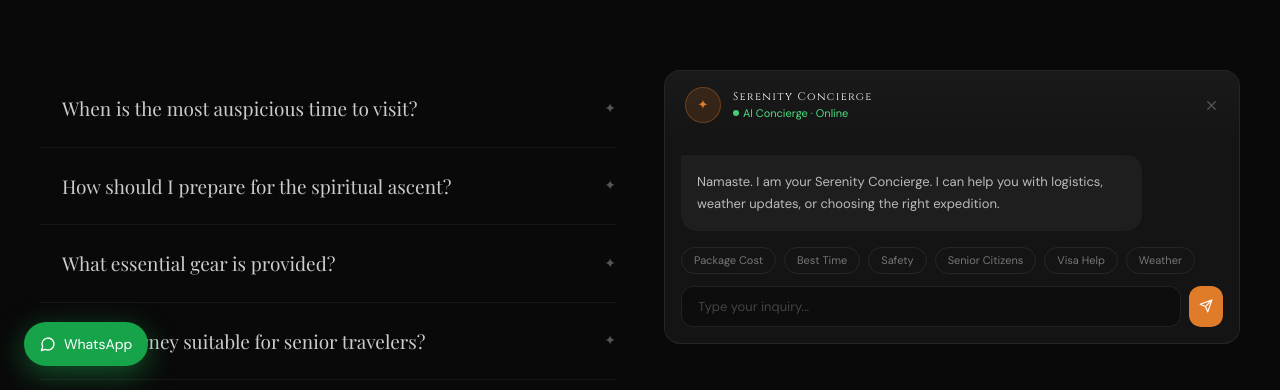
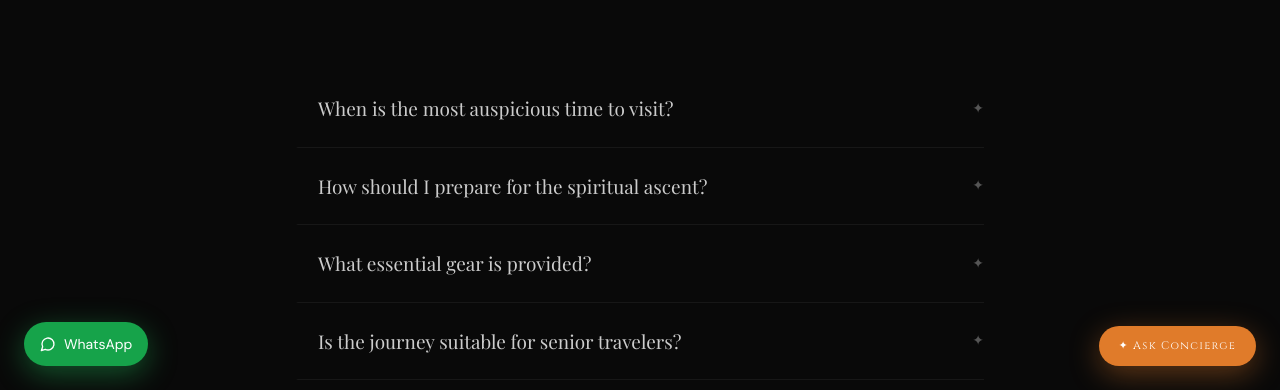
Before and after one commit to bhattpoms0-bit/himalayan-serenity, a React (Vite) app: page /faq in a window 1280 px wide. Shown: the part 410-800 px from the top of the page. Built offline with nearby package versions, Linux system fonts and the light colour scheme; a web font is replaced by a local one.

Commit message:
fix chatbot display

```diff
--- a/src/pages/FAQ.jsx
+++ b/src/pages/FAQ.jsx
@@ -36,11 +36,11 @@ const faqs = [
 const suggestTags = ['Package Cost', 'Best Time', 'Safety', 'Senior Citizens', 'Visa Help', 'Weather']
 
 export default function FAQPage() {
-  const [openIndex, setOpenIndex]     = useState(null)
-  const [chatOpen, setChatOpen]       = useState(true)
-  const [query, setQuery]             = useState('')
+  const [openIndex, setOpenIndex]       = useState(null)
+  const [chatOpen, setChatOpen]         = useState(false)
+  const [query, setQuery]               = useState('')
   const [inputFocused, setInputFocused] = useState(false)
-  const [messages, setMessages]       = useState([
+  const [messages, setMessages]         = useState([
     { from: 'bot', text: 'Namaste. I am your Serenity Concierge. I can help you with logistics, weather updates, or choosing the right expedition.' },
   ])
 
@@ -60,27 +60,23 @@ export default function FAQPage() {
       {/* ── Hero ──────────────────────────────────────────────────────────── */}
       <section className="relative min-h-[50vh] flex items-end pb-20 pt-32 overflow-hidden">
 
-        {/* Background */}
         <div
           className="absolute inset-0 bg-cover bg-center scale-[1.05]"
           style={{ backgroundImage: `url('https://images.unsplash.com/photo-1464822759023-fed622ff2c3b?w=1600&q=80')` }}
         />
 
-        {/* Layer 1 — radial vignette */}
         <div
           aria-hidden="true"
           className="absolute inset-0 pointer-events-none"
           style={{ background: 'radial-gradient(ellipse at 50% 40%, transparent 25%, rgba(0,0,0,0.52) 100%)' }}
         />
 
-        {/* Layer 2 — cinematic bottom fade */}
         <div
           aria-hidden="true"
           className="absolute inset-0 pointer-events-none"
           style={{ background: 'linear-gradient(to bottom, rgba(0,0,0,0.08) 0%, rgba(0,0,0,0.08) 40%, rgba(13,13,13,1) 100%)' }}
         />
 
-        {/* Layer 3 — grain */}
         <div
           aria-hidden="true"
           className="absolute inset-0 pointer-events-none mix-blend-overlay"
@@ -104,13 +100,9 @@ export default function FAQPage() {
         </div>
       </section>
 
-      {/* ── FAQ + Concierge ───────────────────────────────────────────────── */}
+      {/* ── FAQ Accordion ─────────────────────────────────────────────────── */}
       <section style={{ backgroundColor: '#090909' }} className="py-20">
-        <div className="max-w-7xl mx-auto px-5 sm:px-8 lg:px-10">
-          <div className="grid grid-cols-1 lg:grid-cols-2 gap-12">
-
-            {/* ── Accordion ─────────────────────────────────────────────── */}
-            <div>
+        <div className="max-w-3xl mx-auto px-5 sm:px-8 lg:px-10">
           {faqs.map((faq, i) => (
             <div
               key={i}
@@ -127,10 +119,7 @@ export default function FAQPage() {
               >
                 <span
                   className="font-serif pr-4 transition-colors duration-200"
-                      style={{
-                        fontSize: 19,
-                        color:    openIndex === i ? '#ffffff' : '#cccccc',
-                      }}
+                  style={{ fontSize: 19, color: openIndex === i ? '#ffffff' : '#cccccc' }}
                 >
                   {faq.q}
                 </span>
@@ -170,15 +159,25 @@ export default function FAQPage() {
             </div>
           ))}
         </div>
+      </section>
 
-            {/* ── AI Concierge ──────────────────────────────────────────── */}
+      {/* ── Floating Chat Panel ───────────────────────────────────────────── */}
+      <AnimatePresence>
         {chatOpen && (
-              <div className="lg:sticky lg:top-28 h-fit">
+          <motion.div
+            initial={{ opacity: 0, y: 20, scale: 0.95 }}
+            animate={{ opacity: 1, y: 0, scale: 1 }}
+            exit={{ opacity: 0, y: 20, scale: 0.95 }}
+            transition={{ duration: 0.25, ease: EASE }}
+            className="fixed bottom-0 left-0 right-0 sm:bottom-6 sm:left-auto sm:right-6 sm:w-[380px] z-50"
+            style={{ maxWidth: 'calc(100vw - 48px)', margin: '0 auto' }}
+          >
             <div
-                  className="rounded-2xl overflow-hidden"
+              className="rounded-t-2xl sm:rounded-2xl overflow-hidden"
               style={{
                 backgroundColor: '#141414',
                 border:          '1px solid rgba(255,255,255,0.08)',
+                boxShadow:       '0 24px 60px rgba(0,0,0,0.6)',
               }}
             >
               {/* Header */}
@@ -187,7 +186,6 @@ export default function FAQPage() {
                 style={{ background: 'linear-gradient(to bottom, #1a1a1a, #141414)' }}
               >
                 <div className="flex items-center gap-3">
-                      {/* Avatar */}
                   <div
                     className="flex items-center justify-center flex-shrink-0"
                     style={{
@@ -216,17 +214,14 @@ export default function FAQPage() {
 
                 <button
                   onClick={() => setChatOpen(false)}
-                      className="transition-colors duration-200"
-                      style={{ color: '#555555' }}
-                      onMouseEnter={e => (e.currentTarget.style.color = '#ffffff')}
-                      onMouseLeave={e => (e.currentTarget.style.color = '#555555')}
+                  className="text-white/60 hover:text-white p-1 transition-colors"
                 >
                   <X size={15} />
                 </button>
               </div>
 
               {/* Messages */}
-                  <div className="max-h-64 overflow-y-auto p-4 space-y-3">
+              <div className="max-h-48 overflow-y-auto p-4 space-y-3">
                 {messages.map((msg, i) => (
                   <div key={i} className={`flex ${msg.from === 'user' ? 'justify-end' : 'justify-start'}`}>
                     <div
@@ -318,12 +313,9 @@ export default function FAQPage() {
                 </motion.button>
               </div>
             </div>
-              </div>
+          </motion.div>
         )}
-
-          </div>
-        </div>
-      </section>
+      </AnimatePresence>
 
       {/* ── Floating Chat Button ──────────────────────────────────────────── */}
       <AnimatePresence>
```
Lines whose indentation alone changed are shown as unchanged.
